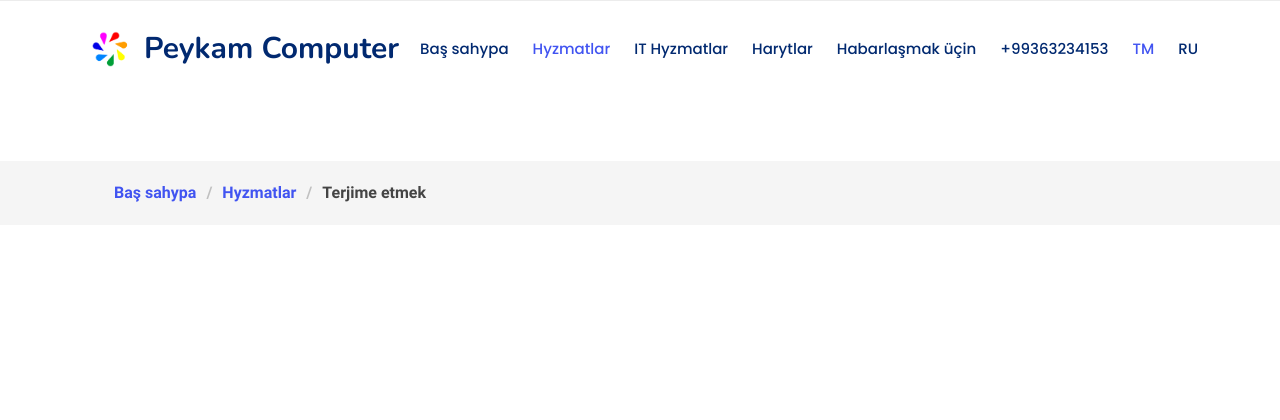
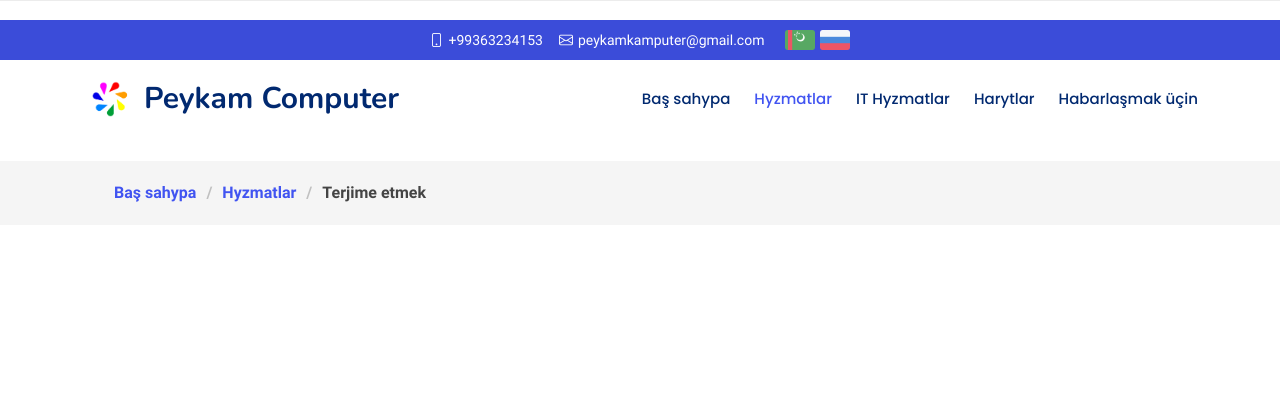
Before and after one commit to peykamcomputer/peykamcomputer, a Django app: page /tm/services/1 in a window 1280 px wide. Shown: the top 420 px of the page. Run offline with Django 4.2, Linux system fonts and the light colour scheme; data comes from the database, SQL or seed files in the repository; some libraries are stand-ins or nearby versions.

Commit message:
improved navigation

```diff
--- a/core/settings.py
+++ b/core/settings.py
@@ -29,7 +29,7 @@ BASE_DIR = Path(__file__).resolve().parent.parent
 SECRET_KEY = 'django-insecure-2m)pcaq*t(0vqv7@&s50@9e_a)*0e00dj3808)$w3%w@73!tq#'
 
 # SECURITY WARNING: don't run with debug turned on in production!
-DEBUG = False
+DEBUG = True
 
 ALLOWED_HOSTS = [
     'http://peykamcomputer.pythonanywhere.com',
--- a/static/assets/css/main.css
+++ b/static/assets/css/main.css
@@ -69,6 +69,58 @@ h6 {
   z-index: 997;
 }
 
+.header .topbar {
+  background-color: color-mix(in srgb, var(--accent-color) 90%, black 10%);
+  height: 40px;
+  padding: 0;
+  font-size: 14px;
+  transition: all 0.5s;
+}
+
+.header .topbar .contact-info i {
+  font-style: normal;
+  color: var(--contrast-color);
+}
+
+.header .topbar .contact-info i a,
+.header .topbar .contact-info i span {
+  padding-left: 5px;
+  color: var(--contrast-color);
+}
+
+@media (max-width: 575px) {
+
+  .header .topbar .contact-info i a,
+  .header .topbar .contact-info i span {
+    font-size: 13px;
+  }
+}
+
+.header .topbar .contact-info i a {
+  line-height: 0;
+  transition: 0.3s;
+}
+
+.header .topbar .contact-info i a:hover {
+  color: var(--contrast-color);
+  text-decoration: underline;
+}
+
+.header .topbar .social-links a {
+  color: color-mix(in srgb, var(--contrast-color), transparent 40%);
+  line-height: 0;
+  transition: 0.3s;
+  margin-left: 20px;
+}
+
+.header .topbar .social-links a:hover {
+  color: var(--contrast-color);
+}
+
+.header .branding {
+  min-height: 60px;
+  padding: 10px 0;
+}
 .header .logo {
   line-height: 1;
 }
--- a/templates/turkmen/navigation.html
+++ b/templates/turkmen/navigation.html
@@ -1,12 +1,30 @@
 {% load static %}
 
-  <header id="header" class="header d-flex align-items-center fixed-top">
-    <div class="container-fluid container-xl position-relative d-flex align-items-center">
+
+
+  <header id="header" class="header fixed-top">
+
+    <div class="topbar d-flex align-items-center">
+      <div class="container d-flex justify-content-center align-items-center">
+        <div class="contact-info d-flex align-items-center">
+          <i class="bi bi-phone d-flex align-items-center"><a href="tel:{{phone_1}}">{{phone_1}}</a></i>
+          <i class="bi bi-envelope d-flex align-items-center ms-3"><a href="mailto:{{email_1}}">{{email_1}}</a></i>
+          <i class="d-flex align-items-center ms-3"><a href="/tm"><img src="{% static 'assets/img/tm.png' %}" alt=""></a></i>
+          <i class="d-flex align-items-center ms-0"><a href="/ru"><img src="{% static 'assets/img/ru.png' %}" alt=""></a></i>
+        </div>
+        </div>
+      </div>
+    </div><!-- End Top Bar -->
+
+    <div class="branding d-flex align-items-cente">
+
+      <div class="container position-relative d-flex align-items-center justify-content-between">
 
         <a href="{% url 'index' %}" class="logo d-flex align-items-center me-auto">
           <!-- Uncomment the line below if you also wish to use an image logo -->
           <img src="{% static 'assets/img/logo.png' %}" alt="">
           <h1 class="sitename">{{logo_name}}</h1>
+
         </a>
 
         <nav id="navmenu" class="navmenu">
@@ -17,8 +35,6 @@
             <li><a href="{% url 'it_services' %}">IT Hyzmatlar</a></li>
             <li><a href="{% url 'products' %}">Harytlar</a></li>
             <li><a href="{% url 'contact' %}">Habarlaşmak üçin</a></li>
-          <li><a href="tel:{{phone_1}}">{{phone_1}}</a></li>
-
             {% endif %}
             {% if page == 'services' %}
             <li><a href="{% url 'index' %}">Baş sahypa<br></a></li>
@@ -26,7 +42,6 @@
             <li><a href="{% url 'it_services' %}">IT Hyzmatlar</a></li>
             <li><a href="{% url 'products' %}">Harytlar</a></li>
             <li><a href="{% url 'contact' %}">Habarlaşmak üçin</a></li>
-          <li><a href="tel:{{phone_1}}">{{phone_1}}</a></li>
             {% endif %}
             {% if page == 'it_services' %}
             <li><a href="{% url 'index' %}">Baş sahypa<br></a></li>
@@ -34,7 +49,6 @@
             <li><a href="{% url 'it_services' %}" class="active">IT Hyzmatlar</a></li>
             <li><a href="{% url 'products' %}">Harytlar</a></li>
             <li><a href="{% url 'contact' %}">Habarlaşmak üçin</a></li>
-          <li><a href="tel:{{phone_1}}">{{phone_1}}</a></li>
             {% endif %}
             {% if page == 'products' %}
             <li><a href="{% url 'index' %}">Baş sahypa<br></a></li>
@@ -42,7 +56,6 @@
             <li><a href="{% url 'it_services' %}">IT Hyzmatlar</a></li>
             <li><a href="{% url 'products' %}" class="active">Harytlar</a></li>
             <li><a href="{% url 'contact' %}">Habarlaşmak üçin</a></li>
-          <li><a href="tel:{{phone_1}}">{{phone_1}}</a></li>
             {% endif %}
             {% if page == 'contact' %}
             <li><a href="{% url 'index' %}">Baş sahypa<br></a></li>
@@ -50,21 +63,13 @@
             <li><a href="{% url 'it_services' %}">IT Hyzmatlar</a></li>
             <li><a href="{% url 'products' %}">Harytlar</a></li>
             <li><a href="{% url 'contact' %}" class="active">Habarlaşmak üçin</a></li>
-          <li><a href="tel:{{phone_1}}">{{phone_1}}</a></li>
             {% endif %}
-          {% if language == 'turkmen' %}
-          <li><a href="/tm" class="active">TM</a></li>
-          <li><a href="/ru">RU</a>
-          {% endif %}
-          {% if language == 'russian' %}
-          <li><a href="/tm">TM</a></li>
-          <li><a href="/ru" class="active">RU</a>
-          {% endif %}
-
           </ul>
           <i class="mobile-nav-toggle d-xl-none bi bi-list"></i>
         </nav>
 
+      </div>
 
     </div>
+
   </header>
--- a/templates/turkmen/service-details.html
+++ b/templates/turkmen/service-details.html
@@ -24,7 +24,24 @@
       <div class="container">
 
         <div class="row gy-5">
+          <div class="col-lg-8 ps-lg-5" data-aos="fade-up" data-aos-delay="200">
+            {% if service.image %}
+              <center><img src="{{service.image.url}}" width="720px;" class="img-fluid services-img"></center>
 
+
+            {% endif %}
+            <h3>{{service.title}}</h3>
+            <p>
+              {{service.short_description}}
+            </p>
+            <ul>
+              {% for sentence in service.full_description|split %}
+                {% if sentence %}
+                  <li><i class="bi bi-check-circle"></i> <span>{{sentence}}</span></li>
+                {% endif %}
+              {% endfor %}
+            </ul>
+          </div>
           <div class="col-lg-4" data-aos="fade-up" data-aos-delay="100">
 
             <div class="service-box">
@@ -49,24 +66,7 @@
 
           </div>
 
-          <div class="col-lg-8 ps-lg-5" data-aos="fade-up" data-aos-delay="200">
-            {% if service.image %}
-              <center><img src="{{service.image.url}}" width="720px;" class="img-fluid services-img"></center>
 
-
-            {% endif %}
-            <h3>{{service.title}}</h3>
-            <p>
-              {{service.short_description}}
-            </p>
-            <ul>
-              {% for sentence in service.full_description|split %}
-                {% if sentence %}
-                  <li><i class="bi bi-check-circle"></i> <span>{{sentence}}</span></li>
-                {% endif %}
-              {% endfor %}
-            </ul>
-          </div>
 
         </div>
 
```
Also changed, not shown: templates/russian/it-service-details.html (+17 -19 lines), templates/russian/navigation.html (+19 -15 lines), templates/russian/service-details.html (+17 -19 lines), templates/turkmen/it-service-details.html (+17 -17 lines), static/assets/img/ru.png (added), static/assets/img/tm.png (added). Lines whose indentation alone changed are shown as unchanged.
